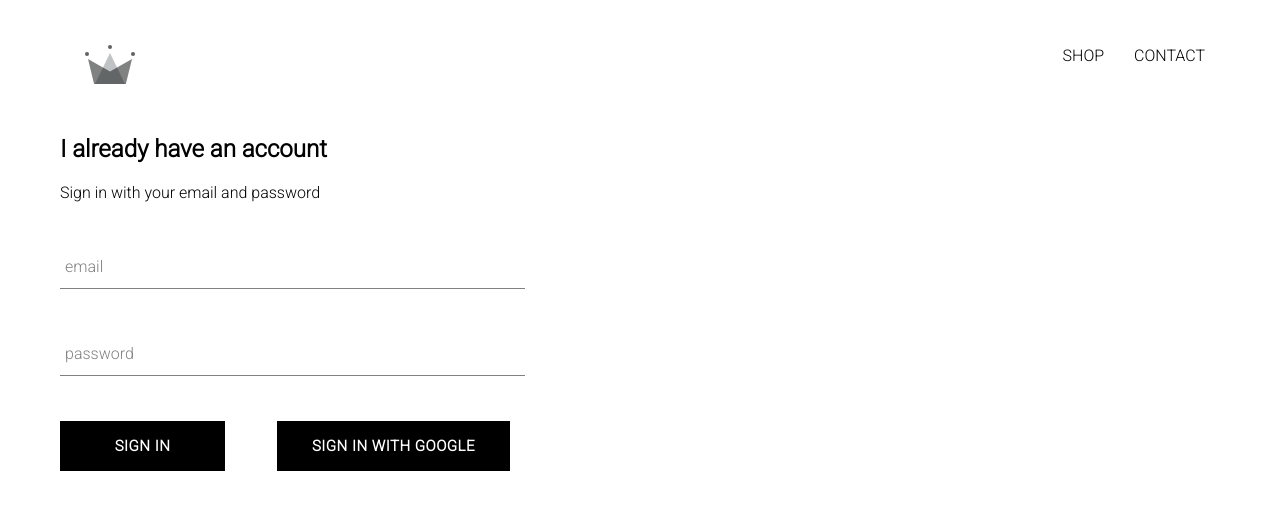
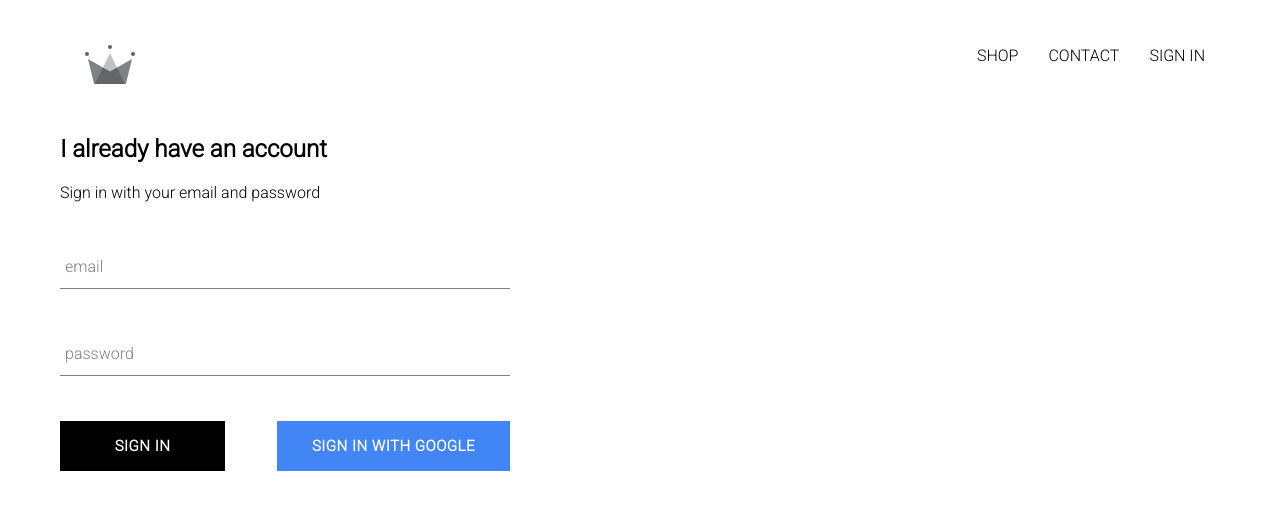
Before and after one commit to jeevankc17/dhakatopi, a React (Create React App) app: page /signin in a window 1280 px wide. Shown: the top 510 px of the page. Built offline with nearby package versions, Linux system fonts and the light colour scheme; no server answers.

Commit message:
comletion of sign in and sign out auth

```diff
--- a/src/App.css
+++ b/src/App.css
@@ -8,3 +8,7 @@
   text-decoration: none;
   color:black;
 }
+
+* {
+  box-sizing: border-box;
+}
--- a/src/App.js
+++ b/src/App.js
@@ -6,18 +6,45 @@
 import ShopPage from './pages/shopPage/ShopPage';
 import Header from './components/header/Header';
 import SignInUpPage from './pages/signInUpPage/SignInUpPage';
+import { auth } from './firebase/firebase.utils';
 
-function App() {
-  return (
-    <div>
-        <Header/>
+
+
+class App extends React.Component {
+  constructor() {
+    super();
+
+    this.state = {
+      currentUser: null
+    };
+  }
+
+  unsubscribeFromAuth = null;
+
+  componentDidMount() {
+    this.unsubscribeFromAuth = auth.onAuthStateChanged(user => {
+      this.setState({ currentUser: user });
+
+      console.log(user);
+    });
+  }
+
+  componentWillUnmount() {
+    this.unsubscribeFromAuth();
+  }
+
+  render() {
+    return (
+      <div>
+        <Header currentUser={this.state.currentUser} />
       	<Routes>
           <Route exact path='/' element={<HomePage/>} />
           <Route path='/shop' element={<ShopPage/>} />
           <Route path='/signin' element={<SignInUpPage/>} />
         </Routes>
-    </div>
-  );
+      </div>
+    );
+  }
 }
 
 export default App;
--- a/src/components/customButton/CustomButton.jsx
+++ b/src/components/customButton/CustomButton.jsx
@@ -1,8 +1,11 @@
 import React from 'react';
 import './CustomButton.scss';
-function CustomButton({ children, ...otherProps }) {
+function CustomButton({ children, isGoogleSignIn, ...otherProps }) {
     return (
-        <button className='custom-button' {...otherProps}>
+        <button
+            className={`${isGoogleSignIn ? 'google-sign-in' : ''} custom-button`}
+            {...otherProps}
+        >
             {children}
         </button>
     )
--- a/src/components/customButton/CustomButton.scss
+++ b/src/components/customButton/CustomButton.scss
@@ -19,4 +19,14 @@
       color: black;
       border: 1px solid black;
     }
+
+    &.google-sign-in {
+      background-color: #4285f4;
+      color: white;
+
+      &:hover {
+        background-color: #357ae8;
+        border: none;
+      }
+    }
   }
--- a/src/components/header/Header.jsx
+++ b/src/components/header/Header.jsx
@@ -1,11 +1,13 @@
 import React from 'react';
 import "./Header.scss";
+
+import { auth } from '../../firebase/firebase.utils';
 
 import { Link } from 'react-router-dom';
 
 import { ReactComponent as Logo } from '../../assets/crown.svg';
 
-function Header() {
+function Header({ currentUser }) {
     return (
         <div className='header'>
             <Link className='logo-container' to='/'>
@@ -18,6 +20,16 @@
                 <Link className='option' to='/shop'>
                     CONTACT
                 </Link>
+
+                {currentUser ? (
+                    <div className='option' onClick={() => auth.signOut()}>
+                    SIGN OUT
+                    </div>
+                ) : (
+                    <Link className='option' to='/signin'>
+                    SIGN IN
+                    </Link>
+                )}
             </div>
         </div>
     )
--- a/src/components/header/Header.scss
+++ b/src/components/header/Header.scss
@@ -4,6 +4,7 @@
     display: flex;
     justify-content: space-between;
     margin-bottom: 25px;
+    cursor: pointer;
 
     .logo-container {
       height: 100%;
@@ -20,6 +21,7 @@
 
       .option {
         padding: 10px 15px;
+
       }
     }
   }
--- a/src/components/signIn/SignIn.jsx
+++ b/src/components/signIn/SignIn.jsx
@@ -51,7 +51,7 @@
             />
             <div className='buttons'>
               <CustomButton type='submit'> Sign in </CustomButton>
-              <CustomButton onClick={signInWithGoogle}>
+              <CustomButton onClick={signInWithGoogle} isGoogleSignIn>
                 Sign in with Google
               </CustomButton>
             </div>
```
